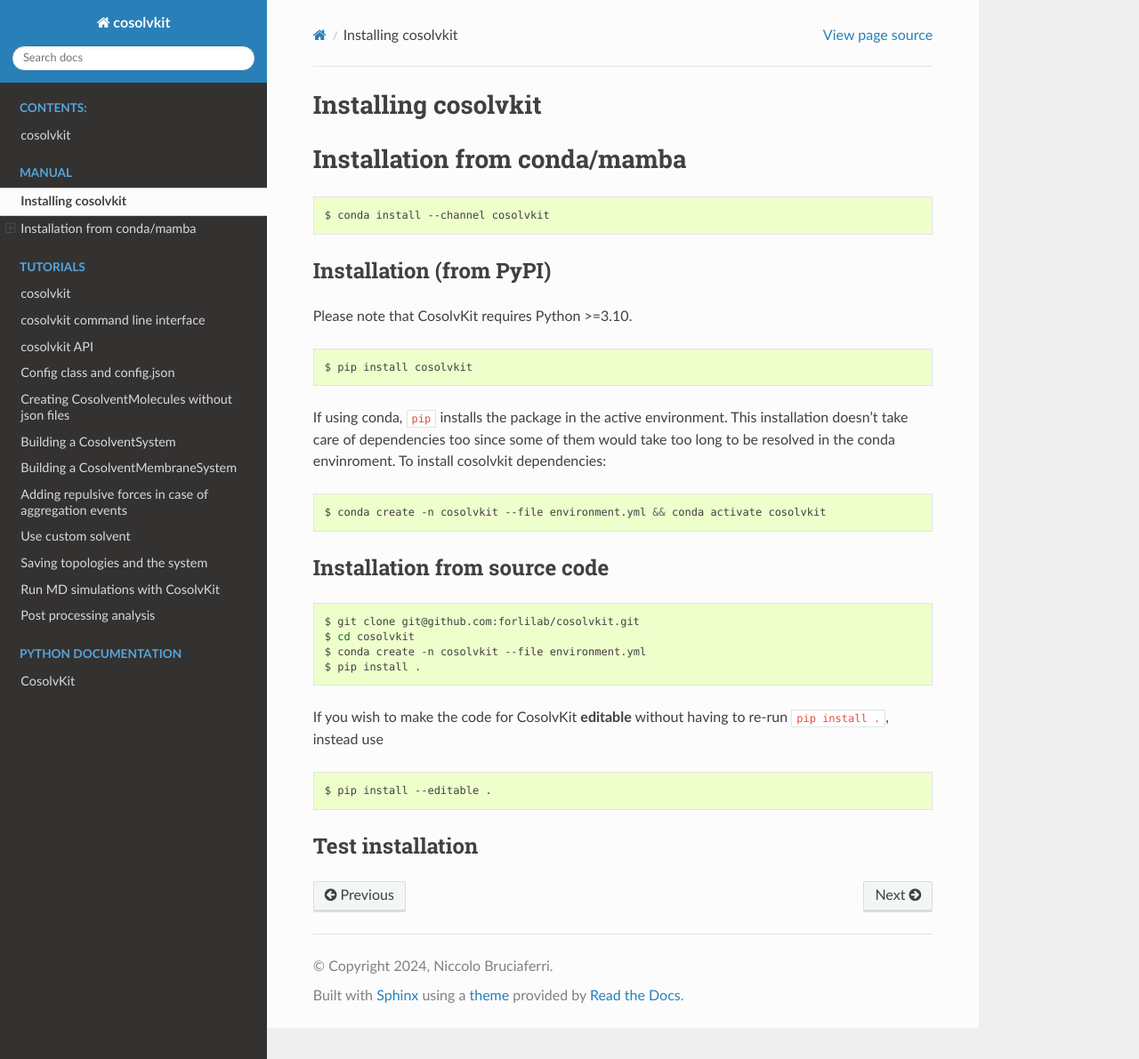
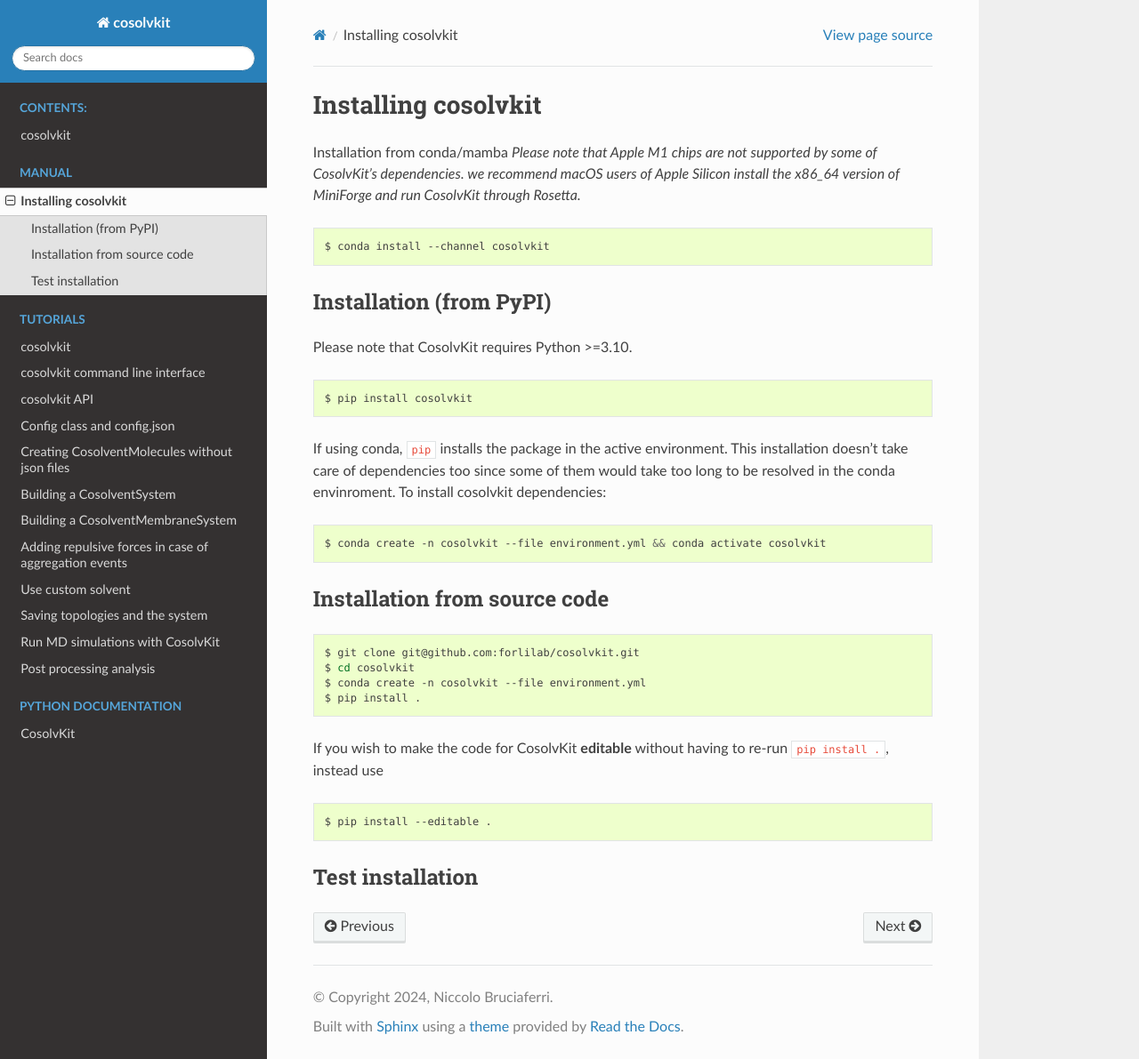
Before and after one commit to forlilab/cosolvkit, a Sphinx documentation site: the page built from docs/source/installation.rst, in a window 1280 px wide and 1191 px high. Shown: the whole window at 89% size. Built offline with Sphinx 7.4.7 and the Read the Docs theme 2.0.0, drawn with Linux system fonts in a browser that asks for light colours.

Commit message:
Updated installation isntructions for Mac M1 chips and added a working example.

```diff
--- a/docs/source/installation.rst
+++ b/docs/source/installation.rst
@@ -1,17 +1,19 @@
 .. _installation:
 
 Installing cosolvkit
-###############
+####################
 
 Installation from conda/mamba
-#############################
+*Please note that Apple M1 chips are not supported by some of CosolvKit's dependencies.
+we recommend macOS users of Apple Silicon install the x86_64 version of MiniForge and run CosolvKit through Rosetta.*
+
 .. code-block:: bash
 
     $ conda install --channel cosolvkit
 
 
 Installation (from PyPI)
-*******************
+************************
 Please note that CosolvKit requires Python >=3.10.
 
 .. code-block:: bash
@@ -28,7 +30,7 @@
 
 
 Installation from source code
-*******************
+*****************************
 
 .. code-block:: bash
 
```
Also changed, not shown: README.md (+9 -0 lines).
